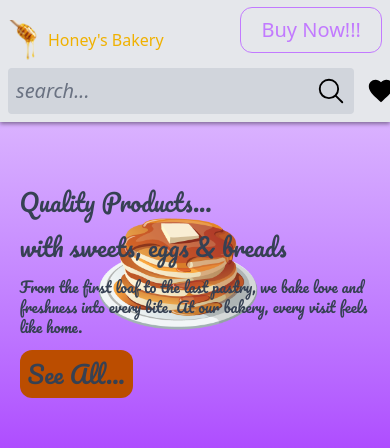
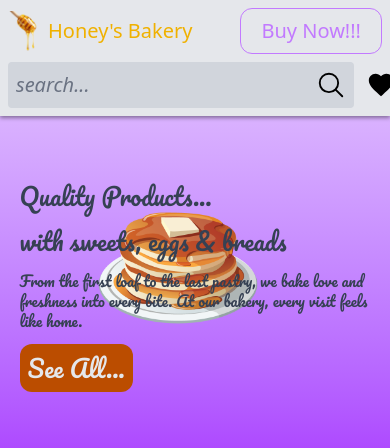
Before and after one commit to Nadeem-WebDev/bakery-shop, a React (Vite) app: page / in a window 390 px wide. Shown: the top 448 px of the page. Built offline with nearby package versions, Linux system fonts and the light colour scheme; no server answers; the HTML template or start-up script is replaced by a standard one.

Commit message:
fixed search logic

```diff
--- a/src/assets/BakeryData.jsx
+++ b/src/assets/BakeryData.jsx
@@ -32,7 +32,7 @@ const BakeryData = ({children}) => {
 
     // filtering input
     const filterInp=(inp)=>{
-      const sortInp=bakeryData.filter(data=>data.title.toLowerCase().includes(inp))
+      const sortInp=bakeryData.filter(data=>data.title.toLowerCase().includes(inp.toLowerCase()))
       inp==="" ? setFilteredBakeryData(bakeryData):setFilteredBakeryData(sortInp);
     }
 
--- a/src/components/Landing Page/LandingPage.jsx
+++ b/src/components/Landing Page/LandingPage.jsx
@@ -19,7 +19,7 @@ const LandingPage = () => {
             <h1>Quality Products...</h1>
             <h1>with sweets, eggs & breads</h1>
             <p className='text-[15px]'>From the first loaf to the last pastry, we bake love and freshness into every bite. At our bakery, every visit feels like home.</p>
-            <Link to="/products" className='rounded-xl bg-amber-700 p-2 hover:cursor-pointer hover:bg-amber-800'>See All...</Link>
+            <Link to="/products" className='rounded-xl bg-amber-700 p-2 hover:cursor-pointer hover:bg-amber-800 text-gray-200'>See All...</Link>
         </div>
       </section>
       <section className='bg-linear-to-b from-purple-400 to-purple-600 p-5'>
--- a/src/components/Landing Page/StickyNav.jsx
+++ b/src/components/Landing Page/StickyNav.jsx
@@ -14,12 +14,12 @@ const StickyNav = () => {
 
   return (
     <header className="w-full flex flex-row flex-wrap justify-between items-center gap-2 shadow-[0_2px_4px_0_rgba(0,0,0,0.4)] bg-gray-200 sticky top-0 z-9999 p-2 pt-0">
-      <section className="flex flex-row items-center justify-between gap-3 w-full sm:w-full md:w-full lg:w-fit">
-        <div className="flex flex-row items-center mt-5">
+      <section className="flex flex-row items-center justify-between gap-3 w-full sm:w-full md:w-full lg:w-fit mt-2">
+        <div className="flex flex-row items-center">
           <img src={main} alt="home icon" className="h-10 w-10 md:h-25 md:w-25" />
           <NavLink
             to="/"
-            className="text-md md:text-2xl  hover:text-yellow-600 text-yellow-500 hover:cursor-pointer"
+            className="text-xl md:text-2xl  hover:text-yellow-600 text-yellow-500 hover:cursor-pointer"
           >
             Honey's Bakery
           </NavLink>
@@ -39,10 +39,12 @@ const StickyNav = () => {
             className=" focus:outline-none text-xl placeholder:text-gray-500 placeholder:italic "
             onChange={(e) => setInp(e.target.value)}
           />
-          <IoSearchOutline
-            className="text-3xl hover:cursor-pointer "
-            onClick={() => filterInp(inp)}
-          />
+          <NavLink to="/products">
+            <IoSearchOutline
+              className="text-3xl hover:cursor-pointer "
+              onClick={() => filterInp(inp)}
+            />
+          </NavLink>
         </div>
         <div className="flex flex-row text-3xl gap-2">
           <IoMdHeart className="hover:cursor-pointer hover:text-red-500" />
```
